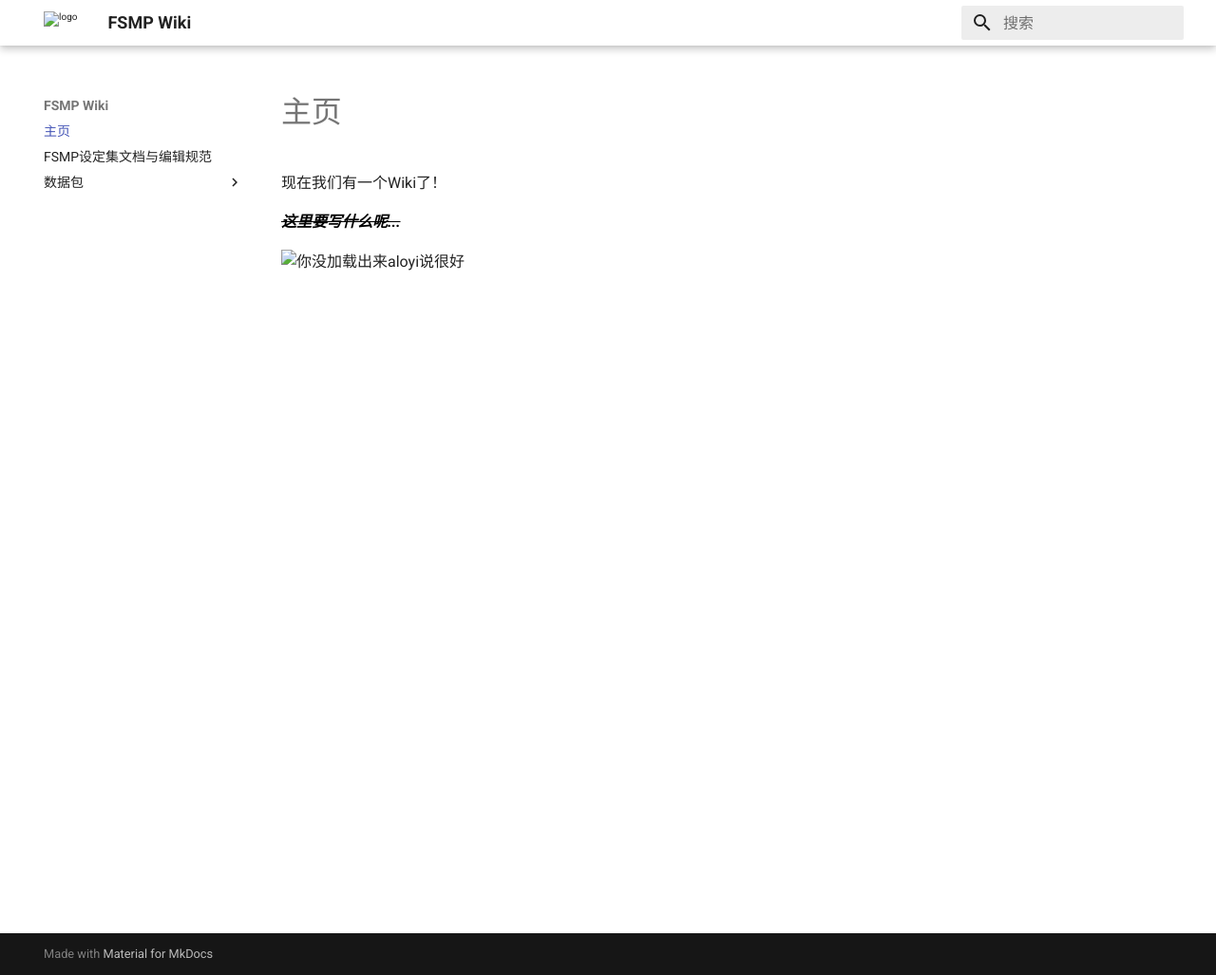
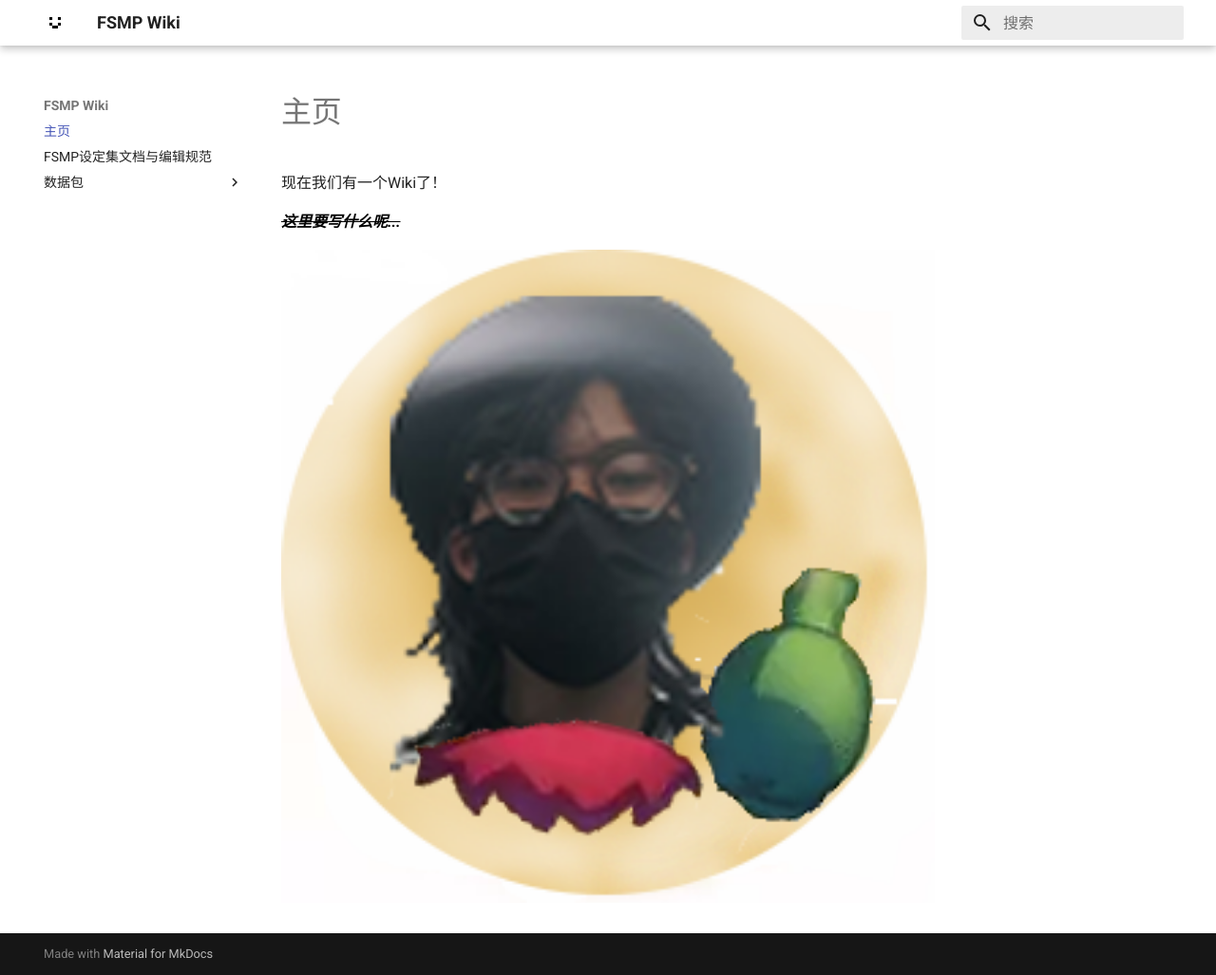
Before and after one commit to huimanman/FSMPWiki, an MkDocs documentation site: the page built from docs/index.md, in a window 1280 px wide and 1027 px high. Shown: the whole window at 95% size. Built offline with MkDocs 1.6.1 and Material for MkDocs 9.7.7, drawn with Linux system fonts in a browser that asks for light colours.

Commit message:
bug fixed12

```diff
--- a/docs/index.md
+++ b/docs/index.md
@@ -14,4 +14,4 @@
 </body>
 
 
-<img src="assets/aloyi.png" alt="你没加载出来aloyi说很好" width="1000" height="1000">
+<img src="assets/img/aloyi.png" alt="你没加载出来aloyi说很好" width="1000" height="1000">
--- a/mkdocs.yml
+++ b/mkdocs.yml
@@ -5,8 +5,8 @@ theme:
   palette:
     primary: white
   #网站图标和Logo
-  logo: assets/logo.png
-  favicon: assets/logo.png
+  logo: assets/img/logo.png
+  favicon: assets/img/logo.png
   #语言
   language: zh
   #加载进度
```
Also changed, not shown: docs/assets/img/aloyi.png (renamed from docs/数据包/原版内容更改/assets/aloyi.png), docs/assets/img/logo.png (renamed from docs/数据包/原版内容更改/assets/logo.png), docs/assets/imp/1.png (deleted).
